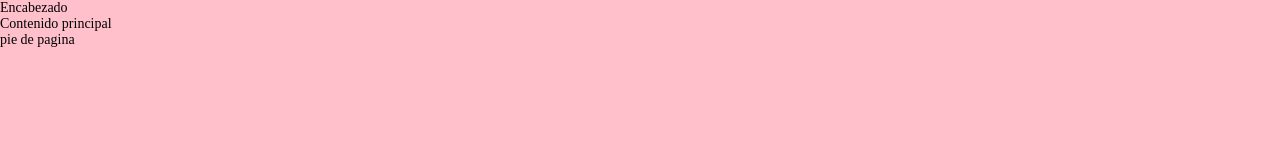
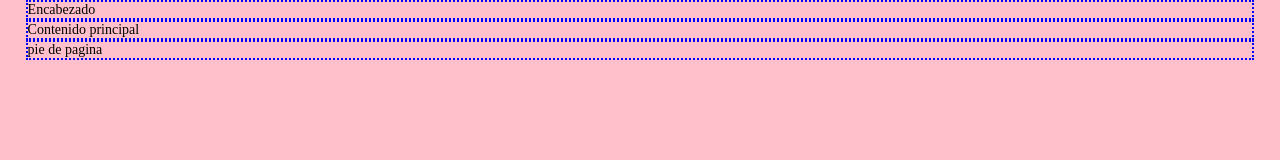
Before and after one commit to MarcoM0612/Blogr-rwd, a plain HTML site: page index.html in a window 1280 px wide. Drawn offline with Linux system fonts and the light colour scheme.

Commit message:
Se realizan ajustes generales a . container

```diff
--- a/css/index.css
+++ b/css/index.css
@@ -1,8 +1,15 @@
 html {
     font-size: 62.5%; /** 16px * 0.625 = 10px conversion en base 10 */
 }
-
 body {
     background-color: pink;
     font-size: 1.4rem; /** 14px; */
 }
+
+.container {
+    border: 2px dotted blue;
+    max-width: 96vw;
+    margin: 0 auto;
+    box-sizing: border-box;
+}
+/** Media Queries*/
--- a/index.html
+++ b/index.html
@@ -8,9 +8,21 @@
     <link rel="stylesheet" href="./css/index.css">
 </head>
 <body>
-    <header class="header">Encabezado</header>
-    <main class="main">Contenido principal</main>
-    <footer class="footer">pie de pagina</footer>
+    <header class="header">
+        <div class="container">
+            Encabezado
+        </div>
+    </header>
+    <main class="main">
+        <div class="container">
+            Contenido principal
+        </div>
+    </main>
+    <footer class="footer">
+        <div class="container">
+            pie de pagina
+        </div>
+    </footer>
 
     <script src="./js/script.js"></script>
 </body>
```
